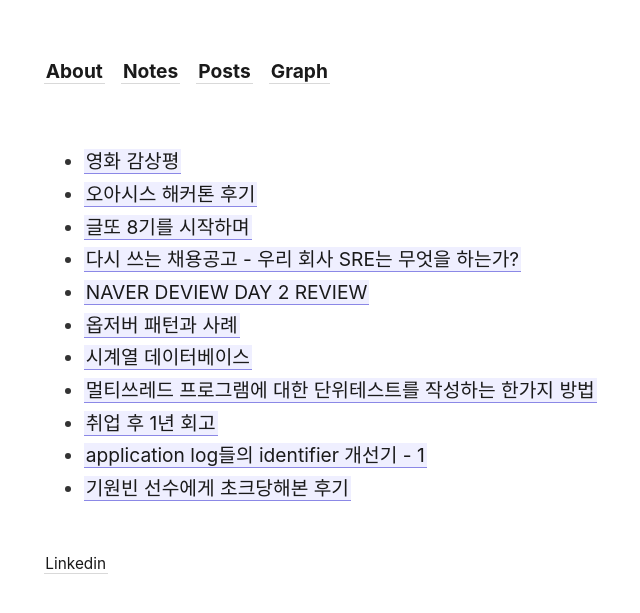
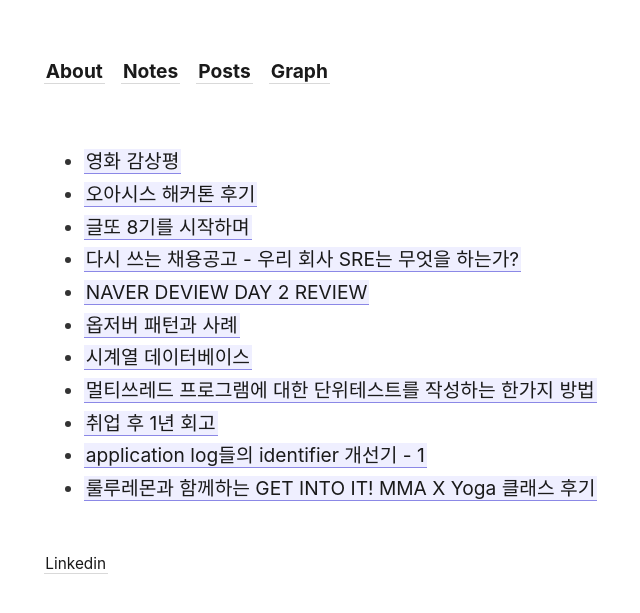
Before and after one commit to hyoinandout/hyoinandout.github.io, a Jekyll site: the page built from _notes/4_posts/index_posts.md, in a window 1280 px wide. Shown: the top 613 px of the page, without its empty margins (33-673 px from the left). Built offline with Jekyll 4.4.1, drawn with Linux system fonts in a browser that asks for light colours.

Commit message:
Rename the post file for lululemon

```diff
--- a/_notes/4_posts/index_posts.md
+++ b/_notes/4_posts/index_posts.md
@@ -14,4 +14,4 @@ permalink: /posts
 - [[멀티쓰레드 프로그램에 대한 단위테스트를 작성하는 한가지 방법]]
 - [[취업 후 1년 회고]]
 - [[application log들의 identifier 개선기 - 1]]
-- [[기원빈 선수에게 초크당해본 후기]]
+- [[lululemon|룰루레몬과 함께하는 GET INTO IT! MMA X Yoga 클래스 후기]]
```
Also changed, not shown: _notes/4_posts/lululemon.md (renamed from _notes/4_posts/기원빈 선수에게 초크당해본 후기.md).
